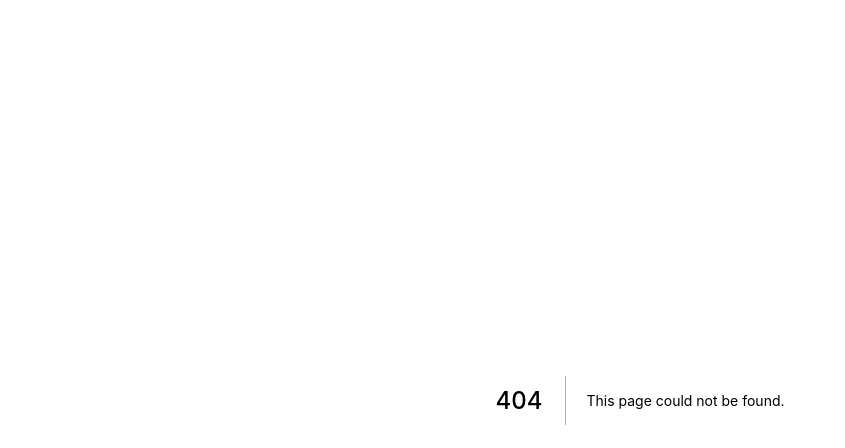
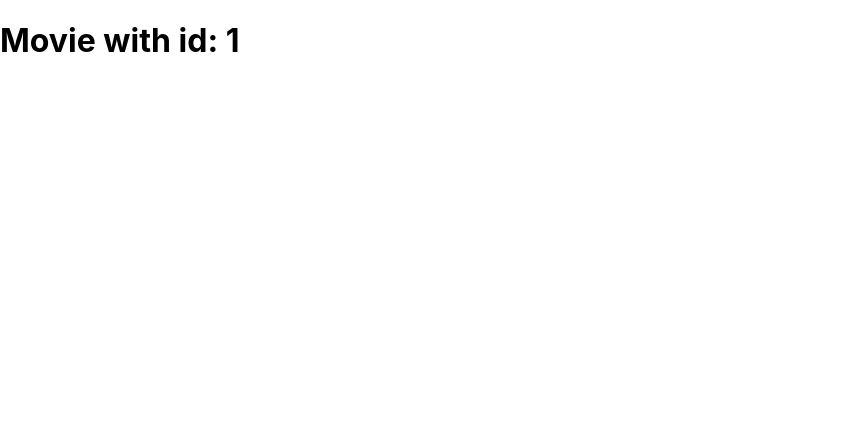
Before and after one commit to BillDelvin/learn-next-js, a Next.js app: page /movies/1 in a window 1280 px wide. Before the commit this address had no page. Shown: the top 448 px of the page, without its empty margins (0-845 px from the left). Built offline with nearby package versions, Linux system fonts and the light colour scheme.

Commit message:
adding movie detail page

```diff
--- /dev/null
+++ b/pages/movies/[id].jsx
@@ -0,0 +1,14 @@
+import { useRouter } from 'next/router'
+
+const Movie = () => {
+ const router = useRouter();
+ const { id } = router.query;
+
+ return (
+  <div className="container">
+   <h1>Movie with id: { id }</h1>
+  </div>
+ )
+}
+
+export default Movie;
```
